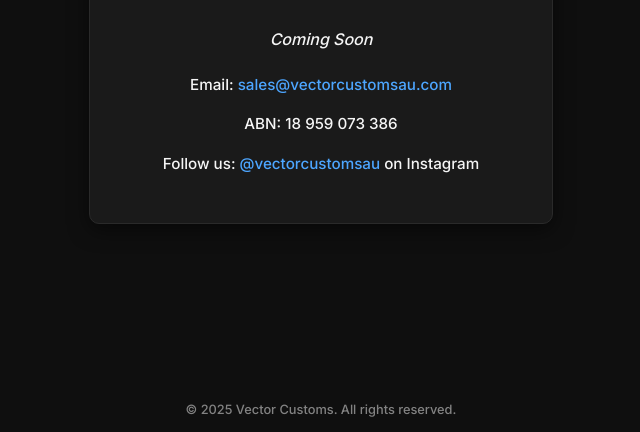
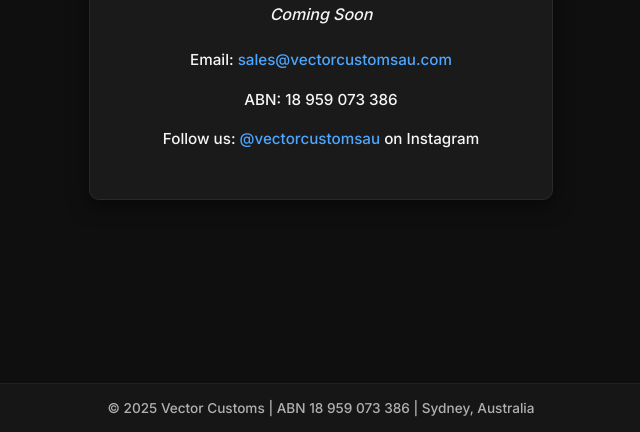
Before and after one commit to nishiharaes/vectorcustoms-site, a plain HTML site: page index.html in a window 1280 px wide. Shown: the part 368-800 px from the top of the page, without its empty margins (319-959 px from the left). Drawn offline with Linux system fonts and the light colour scheme.

Commit message:
Update index.html

```diff
--- a/index.html
+++ b/index.html
@@ -15,10 +15,15 @@
       color: #f5f5f5;
       display: flex;
       flex-direction: column;
+      min-height: 100vh;
+      text-align: center;
+    }
+
+    main {
+      flex: 1;
+      display: flex;
       justify-content: center;
       align-items: center;
-      height: 100vh;
-      text-align: center;
     }
 
     h1 {
@@ -60,15 +65,17 @@
       color: #66c2ff;
     }
 
-    .footer {
-      position: absolute;
-      bottom: 15px;
-      font-size: 0.8rem;
-      opacity: 0.5;
+    footer {
+      background: #1a1a1a;
+      border-top: 1px solid #2a2a2a;
+      padding: 1rem;
+      font-size: 0.85rem;
+      opacity: 0.7;
     }
   </style>
 </head>
 <body>
+  <main>
     <div class="card">
       <h1>Vector Customs</h1>
       <h2>Custom PC Builds across Australia</h2>
@@ -79,6 +86,10 @@
         <p>Follow us: <a href="#">@vectorcustomsau</a> on Instagram</p>
       </div>
     </div>
-  <div class="footer">© 2025 Vector Customs. All rights reserved.</div>
+  </main>
+
+  <footer>
+    © 2025 Vector Customs | ABN 18 959 073 386 | Sydney, Australia
+  </footer>
 </body>
 </html>
```
Lines whose indentation alone changed are shown as unchanged.
